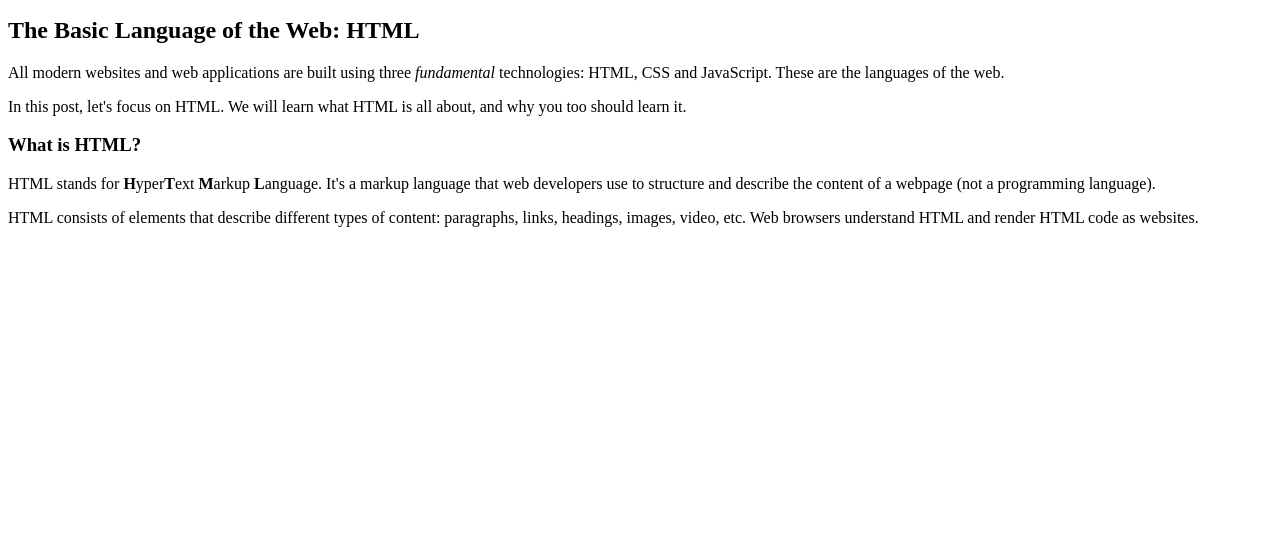
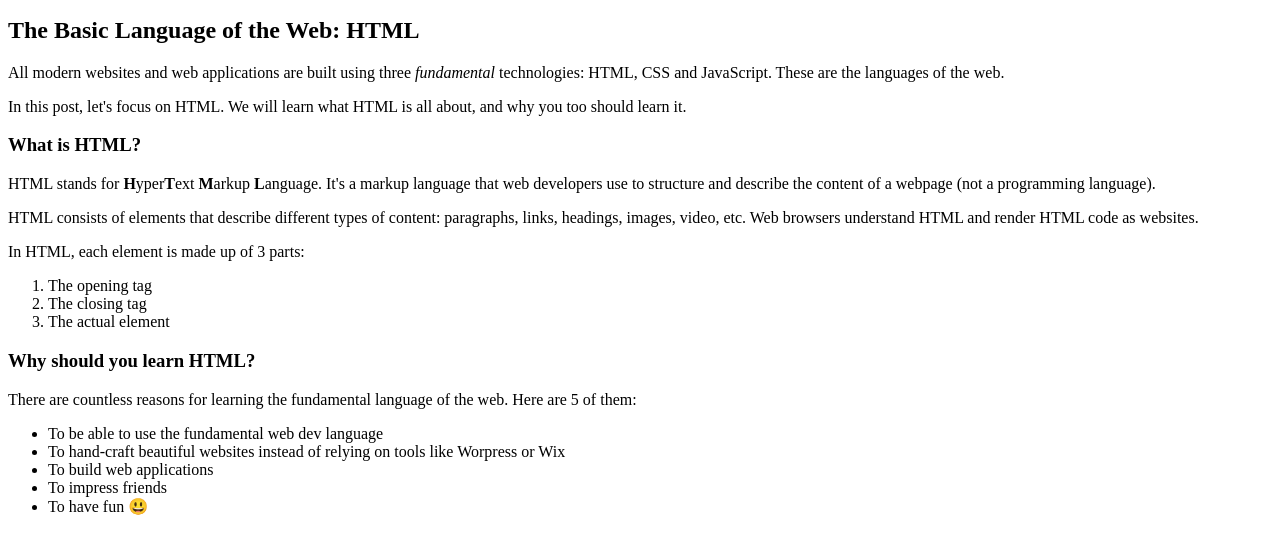
Before and after one commit to s0wime/HTML-CSS-Learning, a plain HTML site: page Fundamentals/index.html in a window 1280 px wide. Shown: the part 102-656 px from the top of the page. Drawn offline with Linux system fonts and the light colour scheme.

Commit message:
add ol and ul on fundamentals main page

```diff
--- a/Fundamentals/index.html
+++ b/Fundamentals/index.html
@@ -34,6 +34,31 @@
       HTML and render HTML code as websites.
     </p>
 
+    <p>In HTML, each element is made up of 3 parts:</p>
+
+    <ol>
+      <li>The opening tag</li>
+      <li>The closing tag</li>
+      <li>The actual element</li>
+    </ol>
+
+    <h3>Why should you learn HTML?</h3>
+    <p>
+      There are countless reasons for learning the fundamental language of the
+      web. Here are 5 of them:
+    </p>
+
+    <ul>
+      <li>To be able to use the fundamental web dev language</li>
+      <li>
+        To hand-craft beautiful websites instead of relying on tools like
+        Worpress or Wix
+      </li>
+      <li>To build web applications</li>
+      <li>To impress friends</li>
+      <li>To have fun 😃</li>
+    </ul>
+
     <!-- This is a comment -->
   </body>
 </html>
```
